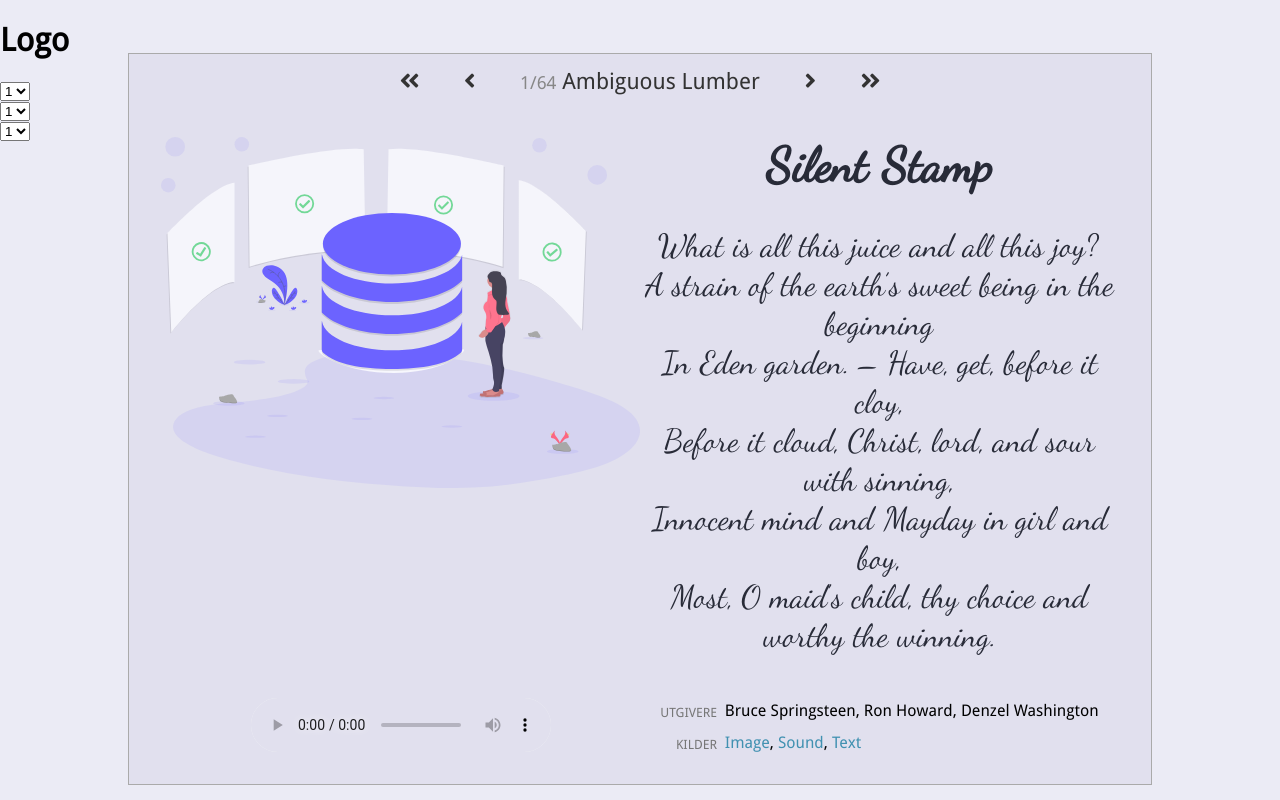
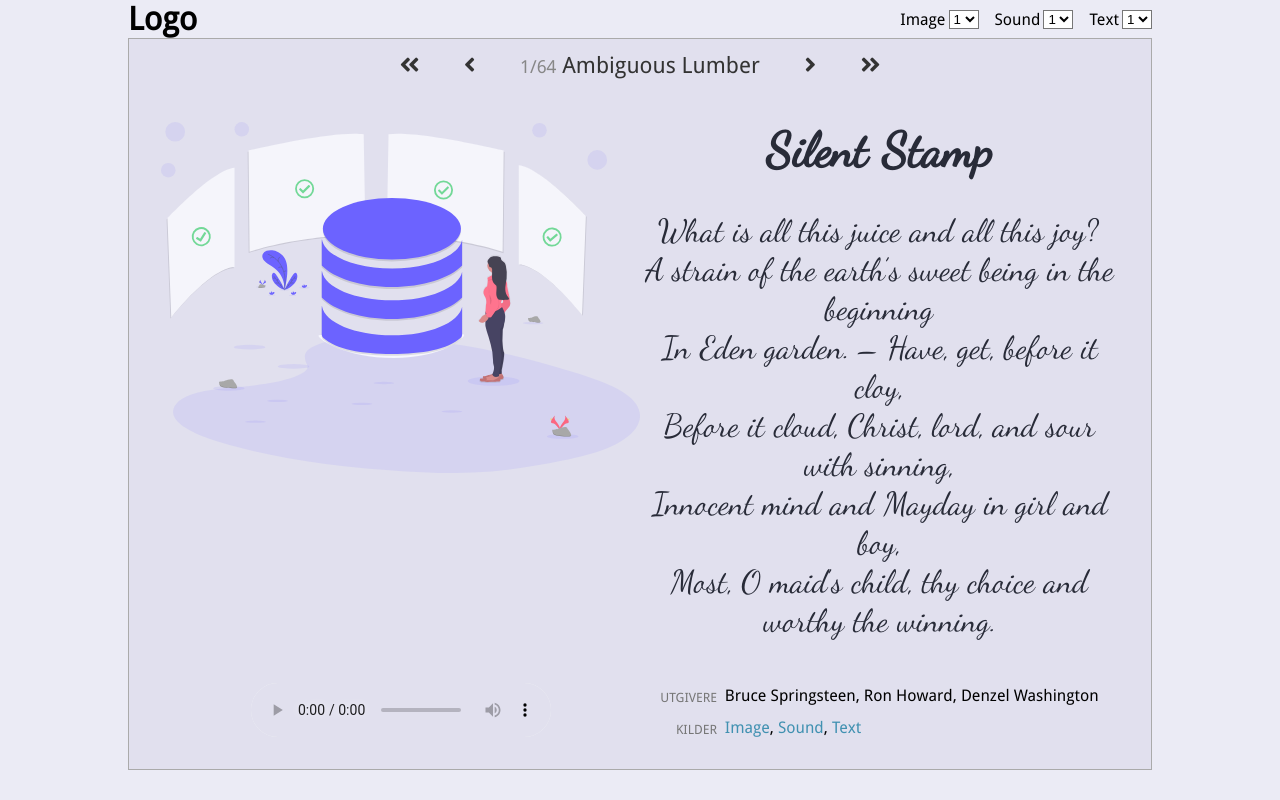
Before and after one commit to IT2810/it2810-webutvikling-h18-prosjekt-2-gruppe--43, a React (Create React App) app in the folder prosjekt2/: page / in a window 1280 px wide. Built offline with nearby package versions, Linux system fonts and the light colour scheme.

Commit message:
Fix header styling

```diff
--- a/prosjekt2/src/App.css
+++ b/prosjekt2/src/App.css
@@ -5,6 +5,9 @@ div.app {
 div.content {
     display: flex;
     justify-content: center;
+    flex-direction: column;
+    margin: 0 auto;
+    width: 80%
 }
 @media (max-width: 767px) {
     div.content {
--- a/prosjekt2/src/App.js
+++ b/prosjekt2/src/App.js
@@ -56,8 +56,8 @@ class App extends Component {
 
     return (
       <div className="app">
-        <Header filter={this.state.filter} onFilterChange={this.handleFilterChange.bind(this)}/>
         <div className="content"  filter={this.state.filter}>
+          <Header filter={this.state.filter} onFilterChange={this.handleFilterChange.bind(this)}/>
           <AssetContainer assets={ this.state.assets }/>
         </div>
       </div>
--- a/prosjekt2/src/components/asset-container/asset-container.css
+++ b/prosjekt2/src/components/asset-container/asset-container.css
@@ -3,7 +3,6 @@ div.asset-container {
     grid-template-areas:
         'tabs'
         'asset';
-    width: 80%;
 }
 
 section.tabs {
--- a/prosjekt2/src/components/header/header.css
+++ b/prosjekt2/src/components/header/header.css
@@ -1,3 +1,24 @@
-div.header {
-    max-height: 2em;
+h1 {
+    margin: 0;
 }
+
+.header {
+    display: grid;
+    grid-template-columns: auto auto;
+}
+
+.filter {
+    display: flex;
+    flex-direction: row;
+    flex-wrap: nowrap;
+    align-items: center;
+    justify-content: flex-end;
+}
+
+label:not(:first-child) {
+    margin-left: 1em;
+}
+
+label {
+    margin-right: 0.2em;
+}
--- a/prosjekt2/src/components/header/header.js
+++ b/prosjekt2/src/components/header/header.js
@@ -18,7 +18,6 @@ class Header extends Component {
       default:
         break;
     }
-    // setTimeout(() => this.props.onFilterChange(this.state));
   }
 
   constructor(props) {
@@ -37,9 +36,12 @@ class Header extends Component {
           <h1>Logo</h1>
         </div>
         <div className="filter">
-          <SelectOption filter={this.props.filter} onChange={e => this.filterChange(e,"image")} name="imageCategory" options={options}/>
-          <SelectOption filter={this.props.filter} onChange={e => this.filterChange(e,"sound")} name="textCategory" options={options}/>
-          <SelectOption filter={this.props.filter} onChange={e => this.filterChange(e,"text")} name="soundCategory" options={options}/>
+          <label for="image">Image</label>
+          <SelectOption id="image" filter={this.props.filter} onChange={e => this.filterChange(e,"image")} name="imageCategory" options={options}/>
+          <label for="sound">Sound</label>
+          <SelectOption id="sound" filter={this.props.filter} onChange={e => this.filterChange(e,"sound")} name="textCategory" options={options}/>
+          <label for="text">Text</label>
+          <SelectOption id="text" filter={this.props.filter} onChange={e => this.filterChange(e,"text")} name="soundCategory" options={options}/>
         </div>
       </div>
     );
--- a/prosjekt2/src/components/select-option/select-option.css
+++ b/prosjekt2/src/components/select-option/select-option.css
@@ -0,0 +1,3 @@
+select {
+    background: white;
+}
```
